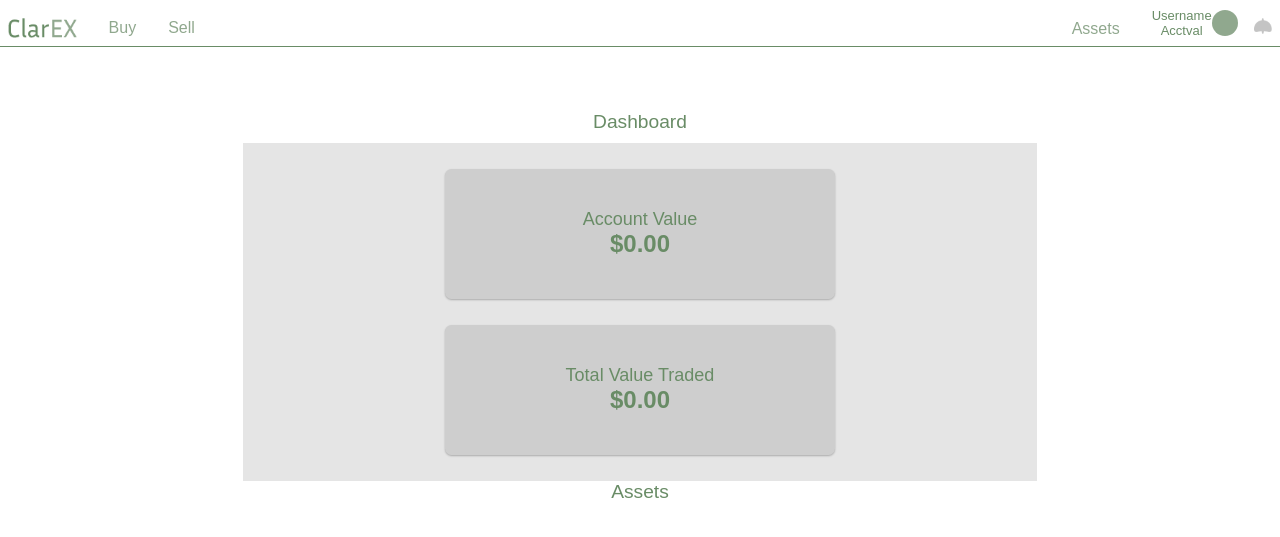
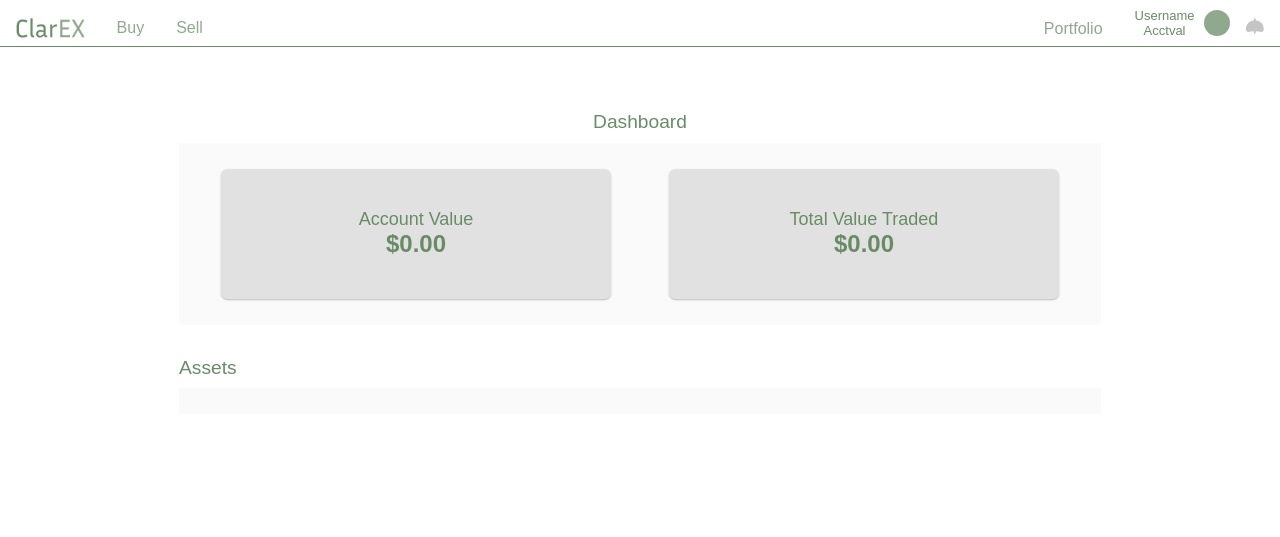
Before and after one commit to olaniyitomilola/clearex, a PHP site: page /dashboard.php in a window 1280 px wide. Shown: the top 537 px of the page. Run offline with PHP 8.4, Linux system fonts and the light colour scheme; data that the repository does not hold is empty; some web fonts are replaced.

Commit message:
suspended for now, new project, lol

```diff
--- a/dashboard.php
+++ b/dashboard.php
@@ -8,7 +8,7 @@
             <div><a href="#">Sell</a></div>
         </div>
         <div id = "right_nav">
-            <div><a href="#">Assets</a></div>
+            <div><a href="#">Portfolio</a></div>
             <div id="user_deets">
                 <div id="username_and_acctval">
                     <div id = "dash_username">Username</div>
@@ -19,7 +19,7 @@
                 </div>
             </div>
             <div id="notifications">
-                <img src="includes/resources/img/notification.png" alt="notifications" id= "notification_pics">
+                <img src="includes/resources/img/notification.svg" alt="notifications" id= "notification_pics">
             </div>
 
         </div>
--- a/style.css
+++ b/style.css
@@ -122,6 +122,8 @@ input {
     align-items: flex-end;
     border-bottom: 1px solid #698C66;
     padding: 0.5em;
+    padding-left: 1em;
+    padding-right: 1em;
 }
 #nav_editor a{
     text-decoration: none;
@@ -147,6 +149,9 @@ input {
     align-items: center;
     justify-content: center;
     font-size: small;
+}
+#username_and_acctval{
+    margin-right: 0.7em;
 }
 #user_prof_pics img{
     border-radius: 50%;
@@ -189,8 +194,8 @@ input {
     flex-wrap: wrap;
     justify-content: space-around;
     align-items: center;
-    background-color: rgba(0, 0, 0, 0.1);
-    width: 60vw;
+    background-color: rgba(0, 0, 0, 0.02);
+    width: 70vw;
     padding: 1em;
     font-size: small;
 }
@@ -215,3 +220,16 @@ input {
     font-size:x-large;
     font-weight: 700;
 }
+#assets{
+    margin-top: 2em;
+}
+#asset_list{
+    display: flex;
+    flex-direction: column;
+    justify-content: space-around;
+    align-items: center;
+    background-color: rgba(0, 0, 0, 0.02);
+    width: 70vw;
+    padding: 1em;
+    font-size: small;
+}
```
Also changed, not shown: includes/resources/img/notification.svg (added).
